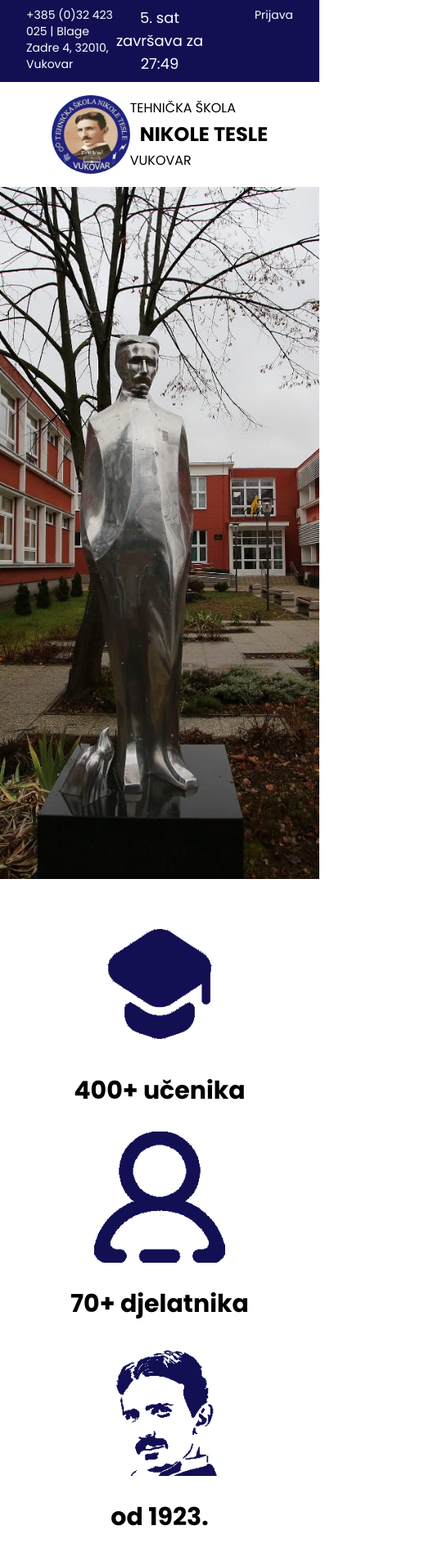
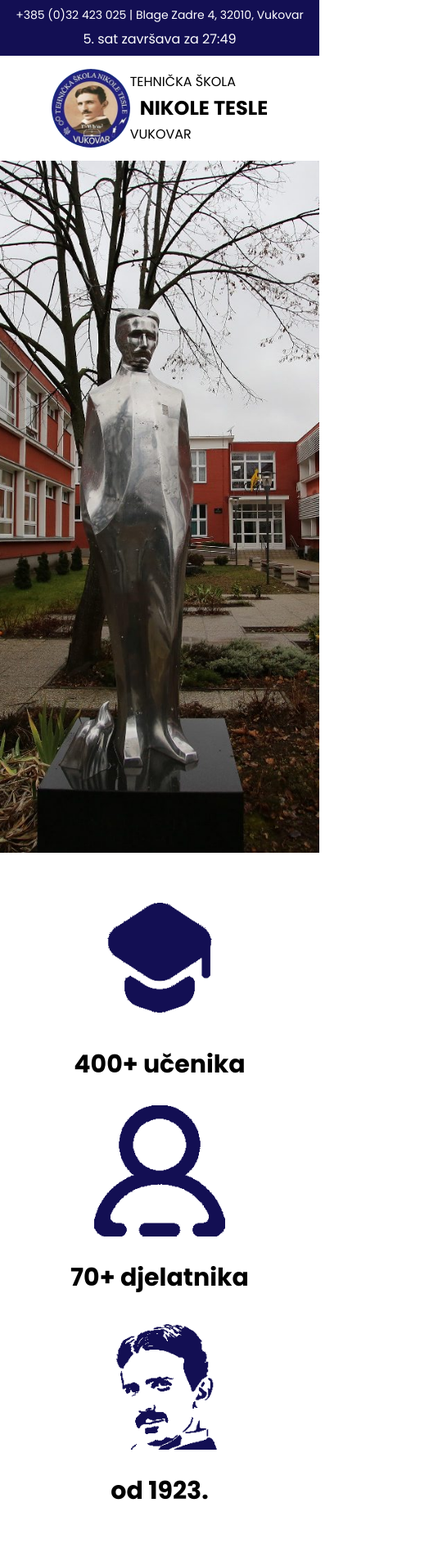
Before and after one commit to ivano-uglik/T-NT, a React (Vite) app: page / in a window 390 px wide. Shown: the top 1894 px of the page at 82% size, 535 px wide, since content can reach past the window. Built offline with nearby package versions, Linux system fonts and the light colour scheme.

Commit message:
added responsive footer & navbar, website is now completely responsive, added container element to all components so they're lined up, slight articles rework from CSS grid to CSS flex with flex-wrap

```diff
--- a/src/App.css
+++ b/src/App.css
@@ -5,20 +5,23 @@
   gap: 4rem;
   padding: 1.5rem;
 }
+
 @media (min-width: 768px) {
   .vijestiDisplay {
-    display: grid;
-    grid-template-columns: repeat(3, minmax(0, 1fr));
-    gap: 4rem;
+    display: flex;
+    flex-direction: row;
+    flex-wrap: wrap;
+    justify-content: space-between;
+    padding: 0;
   }
 }
 
-.widthOfItems {
+.article {
   width: 100%;
 }
 
 @media (min-width: 768px) {
-  .widthOfItems {
+  .article {
     width: 25rem;
   }
 }
@@ -33,15 +36,15 @@
   border-bottom-right-radius: 0;
 }
 
-.gridText {
+.articleText {
   /* p-4 rounded-3xl relative rounded-t-none bg-gray-200 h-[20rem]    */
   position: relative;
-  height: 20rem;
   padding: 1rem;
   border-radius: 1.5rem;
   border-top-right-radius: 0;
   border-top-left-radius: 0;
   background-color: #e3e3ee;
+  padding-bottom: 5rem;
 }
 
 .gridH1 {
--- a/src/Footer.jsx
+++ b/src/Footer.jsx
@@ -2,8 +2,9 @@ import Logo from "./assets/Logo.jpg";
 const Footer = () => {
   return (
     <div>
-      <div className="py-8 bg-teslaBlue text-white font-light flex justify-around items-center">
-        <div className="flex flex-col text-left">
+      <div className="py-8 bg-teslaBlue text-white font-light">
+        <div className="flex flex-col gap-8 md:gap-0 md:flex-row justify-between items-center kontenjer">
+          <div className="flex flex-col text-center md:text-left">
             <span>Tehnička škola Nikole Tesle Vukovar</span>
             <span>Blage Zadre 4</span>
             <span>32010 Vukovar</span>
@@ -14,22 +15,28 @@ const Footer = () => {
               alt="Logo škole"
               className="w-24 md:w-32 rounded-full"
             />
+            <div className="flex flex-col md:flex-row gap-2 md:gap-16 items-center">
               <div className="flex gap-2 md:gap-16">
                 <a href="#">O školi</a>
                 <a href="#">Obavijesti</a>
                 <a href="#">Projekti</a>
+              </div>
+              <div className="flex gap-2 md:gap-16">
                 <a href="#">Upisi</a>
                 <a href="#">Natječaji</a>
                 <a href="#">Kontakt</a>
               </div>
             </div>
-        <div className="flex flex-col text-right">
+          </div>
+          <div className="flex flex-col text-center md:text-right">
             <span>ss-tehnicka-ntesla-vu.skole.hr</span>
             <span>ured@ss-tehnicka-ntesla-vu.skole.hr</span>
             <span>Tel. i Fax. +385 (0)32 423 025</span>
           </div>
         </div>
-      <div className="p-2 w-full bg-gray-300 flex flex-col justify-center items-center">
+      </div>
+
+      <div className="p-2 w-full bg-gray-300 text-xs flex flex-col justify-center items-center text-center md:text-left">
         <span>
           &copy; 2023 - Tehnička škola Nikole Tesle Vukovar. Sva prava
           pridržana.
--- a/src/Navbar.jsx
+++ b/src/Navbar.jsx
@@ -5,14 +5,16 @@ const Navbar = () => {
   const [isOpen, setIsOpen] = useState(false);
   return (
     <div>
-      <div className="w-full bg-teslaBlue text-white flex px-8 py-2">
-        <span className="basis-1/3 text-sm">
+      <div className="w-full bg-teslaBlue text-white flex flex-col items-center gap-2 md:gap-0 md:flex-row md:px-8 py-2">
+        <span className="md:basis-1/3 text-sm text-center">
           +385 (0)32 423 025 | Blage Zadre 4, 32010, Vukovar
         </span>
-        <span className="basis-1/3 text-center text-lg">
+        <span className="md:basis-1/3 text-center md:text-lg">
           5. sat završava za 27:49
         </span>
-        <span className="basis-1/3 text-end text-sm">Prijava</span>
+        <span className="hidden md:block md:basis-1/3 text-end text-sm">
+          Prijava
+        </span>
       </div>
       <div className="flex justify-around items-center py-4">
         <div className="flex items-center">
--- a/src/ThreeBar.jsx
+++ b/src/ThreeBar.jsx
@@ -4,8 +4,9 @@ import teslaSVG from "./assets/teslaSVG.svg";
 import CounterAnimation from "./CounterAnimation";
 const ThreeBar = () => {
   return (
-    <div className="flex flex-col items-center gap-8 md:flex-row md:gap-16 md:justify-center pt-12">
-      <div className="basis-1/5">
+    <div className="kontenjer">
+      <div className="flex flex-col items-center gap-8 md:flex-row md:gap-16 md:justify-between pt-12">
+        <div>
           <img
             src={gradCap}
             alt="učenik"
@@ -18,7 +19,7 @@ const ThreeBar = () => {
             + učenika
           </h1>
         </div>
-      <div className="basis-1/5">
+        <div>
           <img src={djelatnik} alt="djelatnik" className="w-[10rem] mx-auto" />
           <h1 className="text-center pt-8 text-3xl font-bold block">
             <span className="inline-block">
@@ -27,8 +28,12 @@ const ThreeBar = () => {
             + djelatnika
           </h1>
         </div>
-      <div className="basis-1/5">
-        <img src={teslaSVG} alt="Nikola Tesla" className="w-[10rem] mx-auto" />
+        <div>
+          <img
+            src={teslaSVG}
+            alt="Nikola Tesla"
+            className="w-[10rem] mx-auto"
+          />
           <h1 className="text-center pt-8 text-3xl font-bold block">
             od&nbsp;
             <span className="inline-block">
@@ -38,6 +43,7 @@ const ThreeBar = () => {
           </h1>{" "}
         </div>
       </div>
+    </div>
   );
 };
 
--- a/src/VideoSadrzaji.jsx
+++ b/src/VideoSadrzaji.jsx
@@ -1,8 +1,8 @@
 const VideoSadrzaji = () => {
   return (
-    <div>
+    <div className="kontenjer">
       <h1 className="title">Video Sadržaji</h1>
-      <div className="flex flex-col items-center md:flex-row md:justify-center gap-16">
+      <div className="flex flex-col items-center md:flex-row md:justify-between gap-16 md:gap-0">
         <iframe
           width="320rem"
           height="180rem"
--- a/src/Vijesti.jsx
+++ b/src/Vijesti.jsx
@@ -3,18 +3,18 @@ import Data from "../THIS.json";
 import "./App.css";
 const Vijesti = () => {
   return (
-    <div>
+    <div className="kontenjer">
       <h1 className="title">Najnovije vijesti</h1>
-      <div className="grid place-items-center">
-        <div className="vijestiDisplay">
+      <div>
+        <div className="vijestiDisplay ">
           {Data.map((x) => {
             return (
-              <div key={x.id} className="widthOfItems">
+              <div key={x.id} className="article">
                 <img
                   src={"http://ss-tehnicka-ntesla-vu.skole.hr" + x.getImgs[0]}
                   className="gridItemImage"
                 />
-                <div className="gridText">
+                <div className="articleText">
                   <h1 className="gridH1">{x.getTitle}</h1>
                   <p className="gridP">
                     Lorem ipsum dolor sit amet consectetur adipisicing elit.
--- a/src/index.css
+++ b/src/index.css
@@ -5,3 +5,9 @@
 * {
   font-family: "Poppins", sans-serif;
 }
+
+.kontenjer {
+  max-width: 1400px;
+  margin-left: auto;
+  margin-right: auto;
+}
```
Also changed, not shown: todo.txt. Lines whose indentation alone changed are shown as unchanged.
